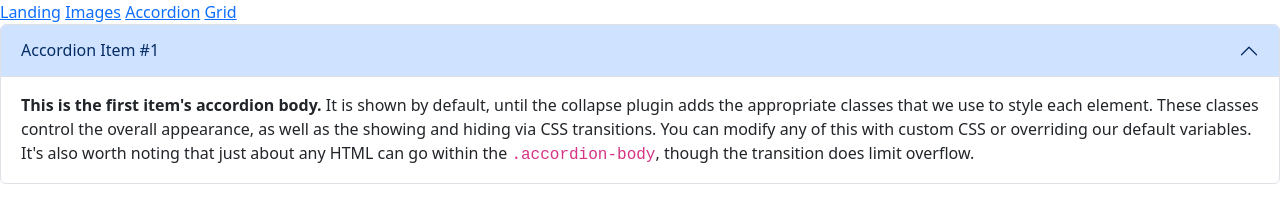
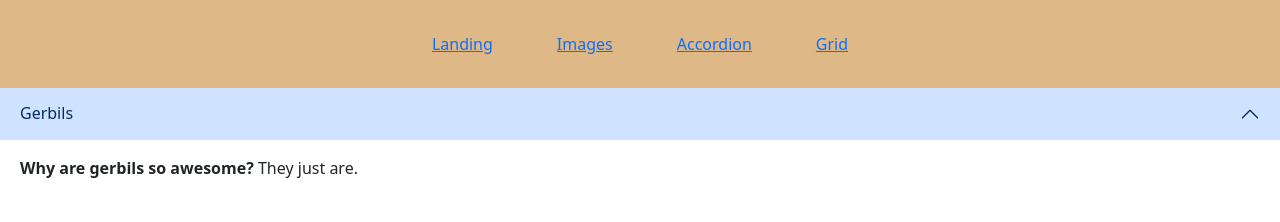
Before and after one commit to kurosawaftw7/assignment, a website: page accordion.html in a window 1280 px wide. Drawn offline with nearby package versions, Linux system fonts and the light colour scheme.

Commit message:
Added some styling, padding and nav-header background color

```diff
--- a/accordion.html
+++ b/accordion.html
@@ -10,22 +10,22 @@
     </head>
     <body>
         <main>
-            <nav>
+            <nav class="nav-header">
                 <a href="index.html">Landing</a>
                 <a href="images.html">Images</a>
                 <a href="accordion.html">Accordion</a>
                 <a href="grid-systems.html">Grid</a>
             </nav>
-            <div class="accordion" id="accordionExample">
+            <div class="accordion accordion-flush" id="accordionExample">
                 <div class="accordion-item">
                     <h2 class="accordion-header" id="headingOne">
                     <button class="accordion-button" type="button" data-bs-toggle="collapse" data-bs-target="#collapseOne" aria-expanded="true" aria-controls="collapseOne">
-              Accordion Item #1
+              Gerbils
                     </button>
                     </h2>
             <div id="collapseOne" class="accordion-collapse collapse show" aria-labelledby="headingOne" data-bs-parent="#accordionExample">
                 <div class="accordion-body">
-                    <strong>This is the first item's accordion body.</strong> It is shown by default, until the collapse plugin adds the appropriate classes that we use to style each element. These classes control the overall appearance, as well as the showing and hiding via CSS transitions. You can modify any of this with custom CSS or overriding our default variables. It's also worth noting that just about any HTML can go within the <code>.accordion-body</code>, though the transition does limit overflow.
+                    <strong>Why are gerbils so awesome?</strong> They just are.
                 </div>
             </div>
             </div>
--- a/css/style.scss
+++ b/css/style.scss
@@ -7,3 +7,23 @@
 .img-fluid {
     max-width: 600px;
 }
+
+.nav-header {
+    display: flex;
+    justify-content: center;
+    background-color: burlywood;
+    padding: 2rem;
+}
+
+a {
+    padding-left: 2rem;
+    padding-right: 2rem;
+}
+
+img {
+    padding-top: 2rem;
+}
+
+.accordion-button {
+    background-color: aqua;
+}
```
Also changed, not shown: grid-system.html (+11 -0 lines), images.html (+4 -4 lines), index.html (+1 -1 lines), css/style.css.
